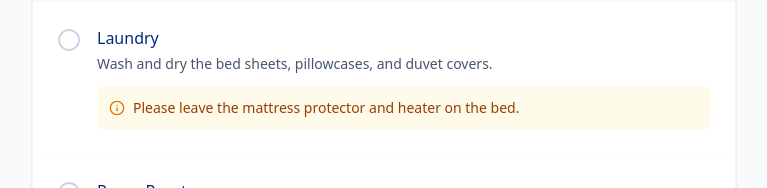
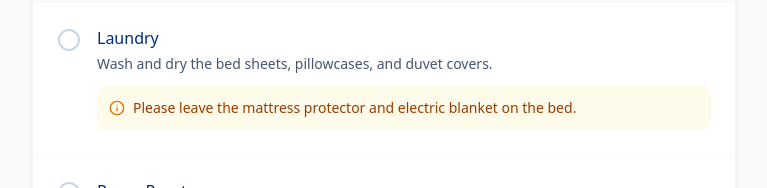
Before and after one commit to maritnroyle/CheckOutForm, a React (Vite) app: page / in a window 1280 px wide. Shown: the part 418-606 px from the top of the page, without its empty margins (256-1023 px from the left). Built offline with nearby package versions, Linux system fonts and the light colour scheme.

Commit message:
feat: Update app title, favicon, and laundry note
Updates the application's title to "WhiteCloud Homestay Check-Out" and adds a favicon for branding. Also refines the laundry note in the checklist to specify "electric blanket" instead of "heater".

```diff
--- a/index.html
+++ b/index.html
@@ -2,8 +2,9 @@
 <html lang="en">
   <head>
     <meta charset="UTF-8" />
+    <link rel="icon" type="image/jpeg" href="/favicon.jpg" />
     <meta name="viewport" content="width=device-width, initial-scale=1.0" />
-    <title>My Google AI Studio App</title>
+    <title>WhiteCloud Homestay Check-Out</title>
   </head>
   <body>
     <div id="root"></div>
--- a/src/App.tsx
+++ b/src/App.tsx
@@ -11,7 +11,7 @@ const CHECKLIST_SECTIONS = [
         id: 'b1',
         label: 'Laundry',
         description: 'Wash and dry the bed sheets, pillowcases, and duvet covers.',
-        note: 'Please leave the mattress protector and heater on the bed.'
+        note: 'Please leave the mattress protector and electric blanket on the bed.'
       },
       {
         id: 'b2',
```
Also changed, not shown: public/favicon.jpg (renamed from wclogo2025.jpg).
